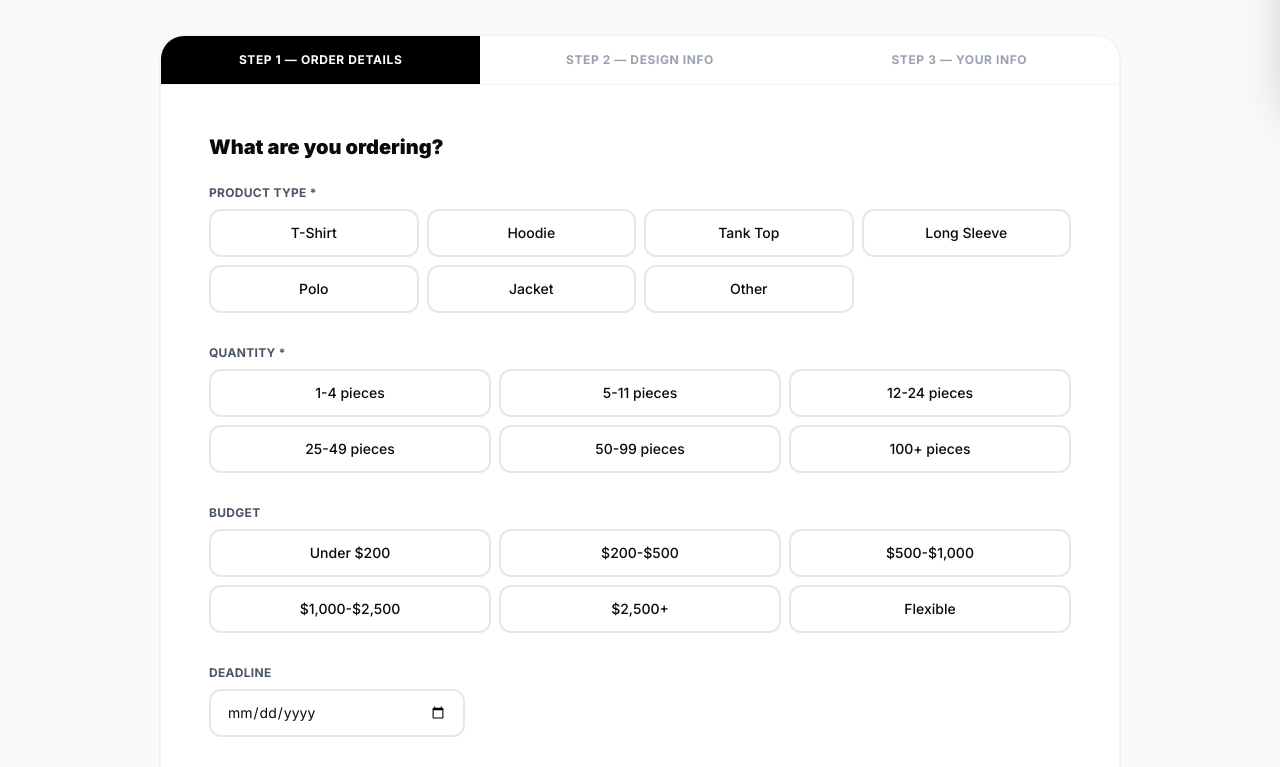
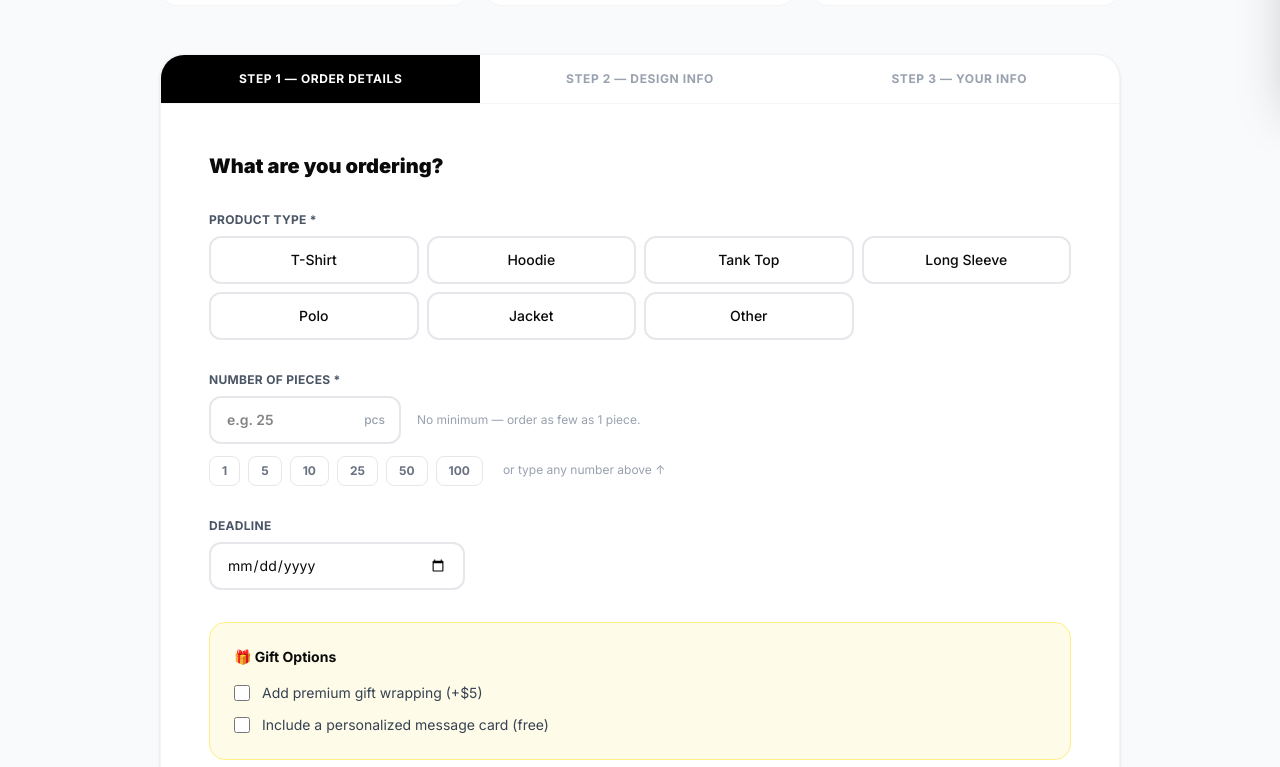
Before and after one commit to youssefecommerce2025-pixel/you, a React (Vite) app in the folder kandoulcustomz/: page /custom-order in a window 1280 px wide. Shown: the part 700-1467 px from the top of the page. Built offline with nearby package versions, Linux system fonts and the light colour scheme; a web font is replaced by a local one.

Commit message:
feat: Custom Order — number input for quantity, remove budget section, real file upload with preview
Co-authored-by: youssefecommerce2025-pixel <youssefecommerce2025-pixel@users.noreply.github.com>

```diff
--- a/kandoulcustomz/src/pages/CustomOrder.jsx
+++ b/kandoulcustomz/src/pages/CustomOrder.jsx
@@ -1,17 +1,15 @@
-import { useState } from 'react'
-import { FiUpload, FiCheck, FiArrowRight } from 'react-icons/fi'
+import { useState, useRef } from 'react'
+import { FiUpload, FiArrowRight, FiX, FiFile, FiImage } from 'react-icons/fi'
 
 const productTypes = ['T-Shirt', 'Hoodie', 'Tank Top', 'Long Sleeve', 'Polo', 'Jacket', 'Other']
 const printMethods = ['Screen Print', 'Embroidery', 'DTG (Direct to Garment)', 'Heat Transfer', "I'm not sure — recommend me"]
-const quantities = ['1-4 pieces', '5-11 pieces', '12-24 pieces', '25-49 pieces', '50-99 pieces', '100+ pieces']
-const budgets = ['Under $200', '$200-$500', '$500-$1,000', '$1,000-$2,500', '$2,500+', 'Flexible']
 
 const features = [
   { icon: '🎨', title: 'Any Design', desc: 'Upload your logo, artwork, or let us design from scratch.' },
   { icon: '👔', title: 'Any Garment', desc: 'T-shirts, hoodies, polos, jackets, and more.' },
   { icon: '#️⃣', title: 'Any Quantity', desc: 'No minimum. Order 1 or 10,000.' },
-  { icon: '⚡', title: 'Fast Turnaround', desc: 'Standard 5-7 days. Rush orders available.' },
-  { icon: '💎', title: 'Premium Quality', desc: 'We only use materials we\'d wear ourselves.' },
+  { icon: '⚡', title: 'Fast Turnaround', desc: 'Delivered in 3-7 business days across the USA.' },
+  { icon: '💎', title: 'Premium Quality', desc: "We only use materials we'd wear ourselves." },
   { icon: '✅', title: '100% Guaranteed', desc: 'Love it or we redo it. Period.' },
 ]
 
@@ -21,7 +19,6 @@ export default function CustomOrder() {
     productType: '',
     printMethod: '',
     quantity: '',
-    budget: '',
     colors: '',
     description: '',
     deadline: '',
@@ -33,17 +30,55 @@ export default function CustomOrder() {
     giftMessage: false,
     giftWrap: false,
   })
+  const [uploadedFile, setUploadedFile] = useState(null)
+  const [uploadPreview, setUploadPreview] = useState(null)
   const [submitted, setSubmitted] = useState(false)
+  const fileInputRef = useRef(null)
 
   const update = (field, value) => setForm(f => ({ ...f, [field]: value }))
 
+  const handleFileChange = (e) => {
+    const file = e.target.files[0]
+    if (!file) return
+
+    // Enforce 10MB max
+    if (file.size > 10 * 1024 * 1024) {
+      alert('File is too large. Maximum size is 10MB.')
+      return
+    }
+
+    setUploadedFile(file)
+
+    // Generate preview for image files
+    if (file.type.startsWith('image/')) {
+      const reader = new FileReader()
+      reader.onload = (ev) => setUploadPreview(ev.target.result)
+      reader.readAsDataURL(file)
+    } else {
+      setUploadPreview(null)
+    }
+  }
+
+  const removeFile = () => {
+    setUploadedFile(null)
+    setUploadPreview(null)
+    if (fileInputRef.current) fileInputRef.current.value = ''
+  }
+
+  const formatFileSize = (bytes) => {
+    if (bytes < 1024) return `${bytes} B`
+    if (bytes < 1024 * 1024) return `${(bytes / 1024).toFixed(1)} KB`
+    return `${(bytes / (1024 * 1024)).toFixed(1)} MB`
+  }
+
   const handleSubmit = (e) => {
     e.preventDefault()
-    if (window.fbq) fbq('track', 'Lead', { content_name: 'custom_order' })
-    if (window.ttq) ttq.track('SubmitForm')
+    if (window.fbq) window.fbq('track', 'Lead', { content_name: 'custom_order' })
+    if (window.ttq) window.ttq.track('SubmitForm')
     setSubmitted(true)
   }
 
+  // ─── SUCCESS STATE ────────────────────────────────────────────────────
   if (submitted) {
     return (
       <div className="pt-40 pb-20 min-h-screen bg-gray-50 flex items-center justify-center">
@@ -53,18 +88,36 @@ export default function CustomOrder() {
             We Got Your Request!
           </h2>
           <p className="text-gray-500 leading-relaxed mb-8">
-            Thank you, <strong>{form.name}</strong>! Our team will review your custom order and get back to you at <strong>{form.email}</strong> within <strong>24 hours</strong> with a quote and mockup.
+            Thank you, <strong>{form.name}</strong>! Our team will review your custom order and get back to you at{' '}
+            <strong>{form.email}</strong> within <strong>24 hours</strong> with a free mockup and quote.
           </p>
           <div className="bg-white rounded-2xl p-6 border border-gray-100 shadow-sm mb-8 text-left">
             <h3 className="font-bold text-sm uppercase tracking-wide text-gray-400 mb-4">Order Summary</h3>
             <div className="space-y-2 text-sm">
-              <div className="flex justify-between"><span className="text-gray-500">Product:</span><span className="font-medium">{form.productType}</span></div>
-              <div className="flex justify-between"><span className="text-gray-500">Quantity:</span><span className="font-medium">{form.quantity}</span></div>
-              <div className="flex justify-between"><span className="text-gray-500">Budget:</span><span className="font-medium">{form.budget}</span></div>
-              <div className="flex justify-between"><span className="text-gray-500">Deadline:</span><span className="font-medium">{form.deadline || 'Flexible'}</span></div>
+              <div className="flex justify-between">
+                <span className="text-gray-500">Product:</span>
+                <span className="font-medium">{form.productType}</span>
+              </div>
+              <div className="flex justify-between">
+                <span className="text-gray-500">Quantity:</span>
+                <span className="font-medium">{form.quantity} piece{form.quantity > 1 ? 's' : ''}</span>
+              </div>
+              <div className="flex justify-between">
+                <span className="text-gray-500">Deadline:</span>
+                <span className="font-medium">{form.deadline || 'Flexible'}</span>
+              </div>
+              {uploadedFile && (
+                <div className="flex justify-between">
+                  <span className="text-gray-500">File attached:</span>
+                  <span className="font-medium text-yellow-700 truncate max-w-[160px]">{uploadedFile.name}</span>
+                </div>
+              )}
             </div>
           </div>
-          <a href="/" className="inline-flex items-center gap-2 px-8 py-4 rounded-full font-bold tracking-widest uppercase text-sm btn-gold">
+          <a
+            href="/"
+            className="inline-flex items-center gap-2 px-8 py-4 rounded-full font-bold tracking-widest uppercase text-sm btn-gold"
+          >
             Back to Home
           </a>
         </div>
@@ -72,9 +125,11 @@ export default function CustomOrder() {
     )
   }
 
+  // ─── MAIN FORM ────────────────────────────────────────────────────────
   return (
     <div className="pt-40 pb-20 bg-gray-50 min-h-screen">
       <div className="max-w-5xl mx-auto px-4 sm:px-6 lg:px-8">
+
         {/* Header */}
         <div className="text-center mb-14">
           <span className="text-xs font-bold uppercase tracking-widest text-yellow-600 mb-3 block">Get a Free Quote</span>
@@ -97,31 +152,39 @@ export default function CustomOrder() {
           ))}
         </div>
 
-        {/* Form */}
+        {/* Form Card */}
         <div className="bg-white rounded-3xl shadow-sm border border-gray-100 overflow-hidden">
-          {/* Progress */}
+
+          {/* Step indicator */}
           <div className="flex border-b border-gray-100">
             {[1, 2, 3].map(s => (
-              <div key={s} className={`flex-1 py-4 text-center text-xs font-bold uppercase tracking-wider transition-colors ${
+              <div
+                key={s}
+                className={`flex-1 py-4 text-center text-xs font-bold uppercase tracking-wider transition-colors ${
                   step === s ? 'bg-black text-white' : step > s ? 'bg-yellow-400 text-black' : 'text-gray-400'
-              }`}>
+                }`}
+              >
                 {step > s ? '✓' : `Step ${s}`}
-                <span className="hidden sm:inline"> — {['Order Details', 'Design Info', 'Your Info'][s-1]}</span>
+                <span className="hidden sm:inline"> — {['Order Details', 'Design Info', 'Your Info'][s - 1]}</span>
               </div>
             ))}
           </div>
 
           <form onSubmit={handleSubmit} className="p-8 sm:p-12">
-            {/* Step 1 */}
+
+            {/* ── STEP 1 ── */}
             {step === 1 && (
               <div className="space-y-8">
-                <div>
-                  <h3 className="font-black text-xl mb-6">What are you ordering?</h3>
+                <h3 className="font-black text-xl">What are you ordering?</h3>
+
+                {/* Product type */}
                 <div>
                   <label className="text-xs font-bold uppercase tracking-wide text-gray-600 block mb-2">Product Type *</label>
                   <div className="grid grid-cols-2 sm:grid-cols-4 gap-2">
                     {productTypes.map(t => (
-                        <button type="button" key={t}
+                      <button
+                        type="button"
+                        key={t}
                         onClick={() => update('productType', t)}
                         className={`py-3 rounded-xl text-sm font-medium border-2 transition-all ${
                           form.productType === t ? 'bg-black text-white border-black' : 'border-gray-200 hover:border-black'
@@ -132,40 +195,55 @@ export default function CustomOrder() {
                     ))}
                   </div>
                 </div>
+
+                {/* Quantity — free number input */}
+                <div>
+                  <label className="text-xs font-bold uppercase tracking-wide text-gray-600 block mb-2">
+                    Number of Pieces *
+                  </label>
+                  <div className="flex items-center gap-4">
+                    <div className="relative w-48">
+                      <input
+                        type="number"
+                        min="1"
+                        max="100000"
+                        value={form.quantity}
+                        onChange={e => {
+                          const val = e.target.value
+                          if (val === '' || (Number(val) >= 1 && Number(val) <= 100000)) {
+                            update('quantity', val)
+                          }
+                        }}
+                        placeholder="e.g. 25"
+                        className="w-full border-2 border-gray-200 rounded-xl px-4 py-3 text-sm font-semibold focus:outline-none focus:border-yellow-400 transition-colors pr-16"
+                      />
+                      <span className="absolute right-4 top-1/2 -translate-y-1/2 text-xs text-gray-400 font-medium pointer-events-none">
+                        pcs
+                      </span>
                     </div>
-
-                <div>
-                  <label className="text-xs font-bold uppercase tracking-wide text-gray-600 block mb-2">Quantity *</label>
-                  <div className="grid grid-cols-2 sm:grid-cols-3 gap-2">
-                    {quantities.map(q => (
-                      <button type="button" key={q}
-                        onClick={() => update('quantity', q)}
-                        className={`py-3 rounded-xl text-sm font-medium border-2 transition-all ${
-                          form.quantity === q ? 'bg-black text-white border-black' : 'border-gray-200 hover:border-black'
+                    <p className="text-xs text-gray-400">No minimum — order as few as 1 piece.</p>
+                  </div>
+                  {/* Quick shortcuts */}
+                  <div className="flex flex-wrap gap-2 mt-3">
+                    {[1, 5, 10, 25, 50, 100].map(n => (
+                      <button
+                        type="button"
+                        key={n}
+                        onClick={() => update('quantity', String(n))}
+                        className={`px-3 py-1.5 rounded-lg text-xs font-bold border transition-all ${
+                          form.quantity === String(n)
+                            ? 'bg-black text-white border-black'
+                            : 'border-gray-200 text-gray-500 hover:border-black hover:text-black'
                         }`}
                       >
-                        {q}
+                        {n}
                       </button>
                     ))}
+                    <span className="px-3 py-1.5 text-xs text-gray-400">or type any number above ↑</span>
                   </div>
                 </div>
 
-                <div>
-                  <label className="text-xs font-bold uppercase tracking-wide text-gray-600 block mb-2">Budget</label>
-                  <div className="grid grid-cols-2 sm:grid-cols-3 gap-2">
-                    {budgets.map(b => (
-                      <button type="button" key={b}
-                        onClick={() => update('budget', b)}
-                        className={`py-3 rounded-xl text-sm font-medium border-2 transition-all ${
-                          form.budget === b ? 'bg-black text-white border-black' : 'border-gray-200 hover:border-black'
-                        }`}
-                      >
-                        {b}
-                      </button>
-                    ))}
-                  </div>
-                </div>
-
+                {/* Deadline */}
                 <div>
                   <label className="text-xs font-bold uppercase tracking-wide text-gray-600 block mb-2">Deadline</label>
                   <input
@@ -199,7 +277,11 @@ export default function CustomOrder() {
 
                 <button
                   type="button"
-                  onClick={() => { if (!form.productType || !form.quantity) { alert('Please select a product type and quantity'); return } setStep(2) }}
+                  onClick={() => {
+                    if (!form.productType) { alert('Please select a product type'); return }
+                    if (!form.quantity || Number(form.quantity) < 1) { alert('Please enter the number of pieces'); return }
+                    setStep(2)
+                  }}
                   className="w-full flex items-center justify-center gap-2 py-4 rounded-full font-bold tracking-widest uppercase text-sm btn-gold"
                 >
                   Next: Design Info <FiArrowRight size={16} />
@@ -207,17 +289,19 @@ export default function CustomOrder() {
               </div>
             )}
 
-            {/* Step 2 */}
+            {/* ── STEP 2 ── */}
             {step === 2 && (
               <div className="space-y-8">
-                <div>
-                  <h3 className="font-black text-xl mb-6">Tell us about your design</h3>
+                <h3 className="font-black text-xl">Tell us about your design</h3>
 
+                {/* Print method */}
                 <div>
                   <label className="text-xs font-bold uppercase tracking-wide text-gray-600 block mb-2">Preferred Print Method</label>
                   <div className="grid grid-cols-1 sm:grid-cols-2 gap-2">
                     {printMethods.map(m => (
-                        <button type="button" key={m}
+                      <button
+                        type="button"
+                        key={m}
                         onClick={() => update('printMethod', m)}
                         className={`py-3 px-4 rounded-xl text-sm font-medium border-2 text-left transition-all ${
                           form.printMethod === m ? 'bg-black text-white border-black' : 'border-gray-200 hover:border-black'
@@ -228,8 +312,8 @@ export default function CustomOrder() {
                     ))}
                   </div>
                 </div>
-                </div>
 
+                {/* Colors */}
                 <div>
                   <label className="text-xs font-bold uppercase tracking-wide text-gray-600 block mb-2">Colors Needed</label>
                   <input
@@ -241,8 +325,11 @@ export default function CustomOrder() {
                   />
                 </div>
 
+                {/* Description */}
                 <div>
-                  <label className="text-xs font-bold uppercase tracking-wide text-gray-600 block mb-2">Describe Your Design / Vision *</label>
+                  <label className="text-xs font-bold uppercase tracking-wide text-gray-600 block mb-2">
+                    Describe Your Design / Vision *
+                  </label>
                   <textarea
                     value={form.description}
                     onChange={e => update('description', e.target.value)}
@@ -252,6 +339,7 @@ export default function CustomOrder() {
                   />
                 </div>
 
+                {/* Occasion */}
                 <div>
                   <label className="text-xs font-bold uppercase tracking-wide text-gray-600 block mb-2">Occasion / Purpose</label>
                   <input
@@ -263,21 +351,108 @@ export default function CustomOrder() {
                   />
                 </div>
 
-                {/* Upload placeholder */}
-                <div className="border-2 border-dashed border-gray-200 rounded-2xl p-8 text-center hover:border-yellow-400 transition-colors cursor-pointer group">
-                  <FiUpload size={32} className="mx-auto text-gray-300 group-hover:text-yellow-400 mb-3 transition-colors" />
-                  <p className="font-bold text-sm text-gray-700 mb-1">Upload Your Design or Logo</p>
-                  <p className="text-xs text-gray-400">PNG, JPG, PDF, AI, SVG accepted · Max 10MB</p>
-                  <p className="text-xs text-yellow-600 mt-2 font-medium">Or send files to hello@kandoulcustomz.com</p>
+                {/* ── FILE UPLOAD (REAL) ── */}
+                <div>
+                  <label className="text-xs font-bold uppercase tracking-wide text-gray-600 block mb-2">
+                    Upload Your Design or Logo
+                  </label>
+
+                  {/* Hidden real file input */}
+                  <input
+                    ref={fileInputRef}
+                    type="file"
+                    accept=".png,.jpg,.jpeg,.gif,.webp,.pdf,.ai,.svg,.eps,.psd"
+                    onChange={handleFileChange}
+                    className="hidden"
+                    id="logo-upload"
+                  />
+
+                  {/* No file selected — show drop zone */}
+                  {!uploadedFile && (
+                    <label
+                      htmlFor="logo-upload"
+                      className="flex flex-col items-center justify-center border-2 border-dashed border-gray-200 rounded-2xl p-10 text-center cursor-pointer hover:border-yellow-400 hover:bg-yellow-50/30 transition-all group"
+                    >
+                      <FiUpload
+                        size={36}
+                        className="text-gray-300 group-hover:text-yellow-500 mb-3 transition-colors"
+                      />
+                      <p className="font-bold text-sm text-gray-700 mb-1">
+                        Click here to upload your file
+                      </p>
+                      <p className="text-xs text-gray-400">
+                        PNG, JPG, PDF, SVG, AI, EPS, PSD — Max 10MB
+                      </p>
+                      <span className="mt-4 inline-flex items-center gap-2 px-5 py-2.5 rounded-full bg-black text-white text-xs font-bold tracking-wider uppercase group-hover:bg-yellow-500 group-hover:text-black transition-all">
+                        <FiUpload size={12} /> Browse Files
+                      </span>
+                      <p className="text-xs text-yellow-600 mt-3 font-medium">
+                        No file? Send it later to hello@kandoulcustomz.com
+                      </p>
+                    </label>
+                  )}
+
+                  {/* File selected — show preview */}
+                  {uploadedFile && (
+                    <div className="border-2 border-yellow-300 bg-yellow-50/40 rounded-2xl p-5 flex items-start gap-4">
+                      {/* Thumbnail or icon */}
+                      <div className="w-16 h-16 rounded-xl bg-white border border-gray-200 flex items-center justify-center flex-shrink-0 overflow-hidden shadow-sm">
+                        {uploadPreview ? (
+                          <img
+                            src={uploadPreview}
+                            alt="preview"
+                            className="w-full h-full object-cover rounded-xl"
+                          />
+                        ) : (
+                          <FiFile size={28} className="text-gray-400" />
+                        )}
+                      </div>
+
+                      {/* File info */}
+                      <div className="flex-1 min-w-0">
+                        <p className="font-bold text-sm text-gray-900 truncate">{uploadedFile.name}</p>
+                        <p className="text-xs text-gray-500 mt-0.5">
+                          {formatFileSize(uploadedFile.size)} · {uploadedFile.type || 'Unknown format'}
+                        </p>
+                        <div className="flex gap-3 mt-3">
+                          {/* Replace file */}
+                          <label
+                            htmlFor="logo-upload"
+                            className="text-xs font-bold text-yellow-700 hover:text-yellow-900 cursor-pointer underline"
+                          >
+                            Replace file
+                          </label>
+                          {/* Remove file */}
+                          <button
+                            type="button"
+                            onClick={removeFile}
+                            className="text-xs font-bold text-red-500 hover:text-red-700 flex items-center gap-1"
+                          >
+                            <FiX size={12} /> Remove
+                          </button>
+                        </div>
+                      </div>
+
+                      {/* Green check */}
+                      <span className="text-emerald-500 text-xl flex-shrink-0 mt-0.5">✓</span>
+                    </div>
+                  )}
                 </div>
 
                 <div className="flex gap-4">
-                  <button type="button" onClick={() => setStep(1)} className="flex-1 py-4 rounded-full font-bold tracking-widest uppercase text-sm btn-black">
+                  <button
+                    type="button"
+                    onClick={() => setStep(1)}
+                    className="flex-1 py-4 rounded-full font-bold tracking-widest uppercase text-sm btn-black"
+                  >
                     ← Back
                   </button>
                   <button
                     type="button"
-                    onClick={() => { if (!form.description) { alert('Please describe your design'); return } setStep(3) }}
+                    onClick={() => {
+                      if (!form.description) { alert('Please describe your design'); return }
+                      setStep(3)
+                    }}
                     className="flex-1 flex items-center justify-center gap-2 py-4 rounded-full font-bold tracking-widest uppercase text-sm btn-gold"
                   >
                     Next: Your Info <FiArrowRight size={16} />
@@ -286,11 +461,11 @@ export default function CustomOrder() {
               </div>
             )}
 
-            {/* Step 3 */}
+            {/* ── STEP 3 ── */}
             {step === 3 && (
               <div className="space-y-6">
-                <div>
-                  <h3 className="font-black text-xl mb-6">Almost there! Tell us who you are</h3>
+                <h3 className="font-black text-xl">Almost there! Tell us who you are</h3>
+
                 <div className="grid sm:grid-cols-2 gap-4">
                   {[
                     ['name', 'Full Name *', 'John Smith', 'text', true],
@@ -311,7 +486,6 @@ export default function CustomOrder() {
                     </div>
                   ))}
                 </div>
-                </div>
 
                 {/* Summary */}
                 <div className="bg-gray-50 rounded-2xl p-6">
@@ -319,13 +493,13 @@ export default function CustomOrder() {
                   <div className="space-y-2 text-sm">
                     {[
                       ['Product', form.productType],
-                      ['Quantity', form.quantity],
-                      ['Budget', form.budget],
+                      ['Quantity', form.quantity ? `${form.quantity} piece${form.quantity > 1 ? 's' : ''}` : ''],
                       ['Deadline', form.deadline || 'Flexible'],
+                      ['File', uploadedFile ? uploadedFile.name : 'None attached'],
                     ].map(([k, v]) => v && (
                       <div key={k} className="flex justify-between">
                         <span className="text-gray-500">{k}:</span>
-                        <span className="font-medium">{v}</span>
+                        <span className="font-medium truncate max-w-[200px] text-right">{v}</span>
                       </div>
                     ))}
                   </div>
@@ -337,12 +511,16 @@ export default function CustomOrder() {
                     <li>✓ We review your request within 24 hours</li>
                     <li>✓ You receive a free digital mockup and pricing quote</li>
                     <li>✓ You approve the design, we start production</li>
-                    <li>✓ Your order ships in 5-7 business days</li>
+                    <li>✓ Your order is delivered in 3-7 business days across the USA</li>
                   </ul>
                 </div>
 
                 <div className="flex gap-4">
-                  <button type="button" onClick={() => setStep(2)} className="flex-1 py-4 rounded-full font-bold tracking-widest uppercase text-sm btn-black">
+                  <button
+                    type="button"
+                    onClick={() => setStep(2)}
+                    className="flex-1 py-4 rounded-full font-bold tracking-widest uppercase text-sm btn-black"
+                  >
                     ← Back
                   </button>
                   <button
@@ -358,6 +536,7 @@ export default function CustomOrder() {
                 </p>
               </div>
             )}
+
           </form>
         </div>
       </div>
```
Lines whose indentation alone changed are shown as unchanged.
